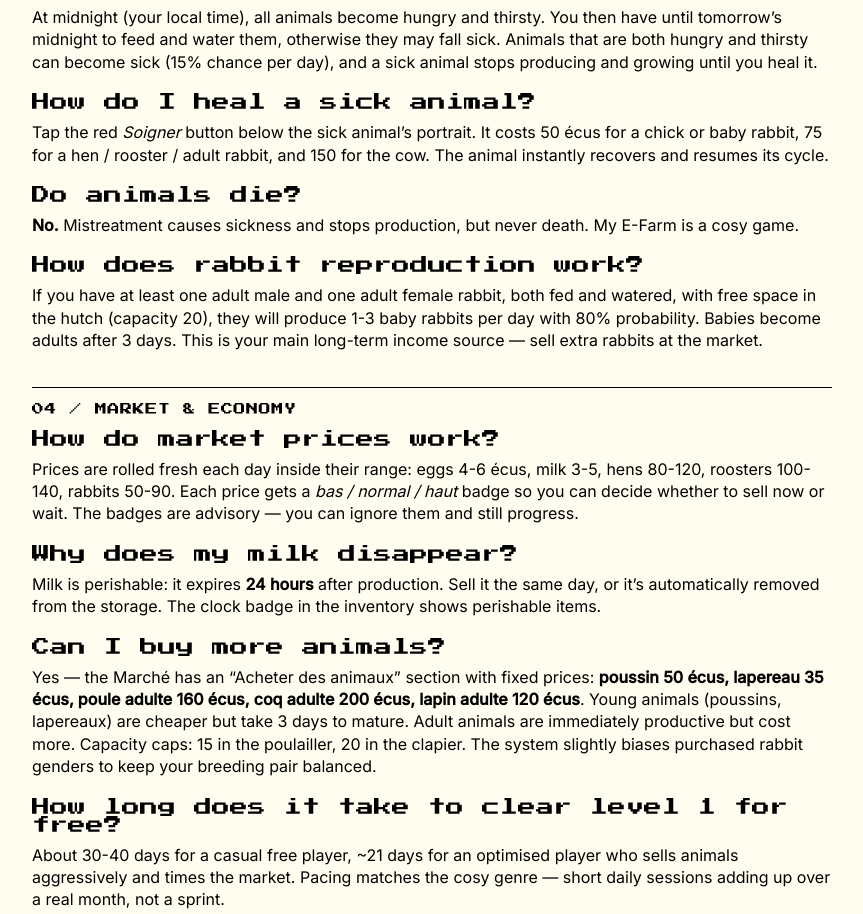
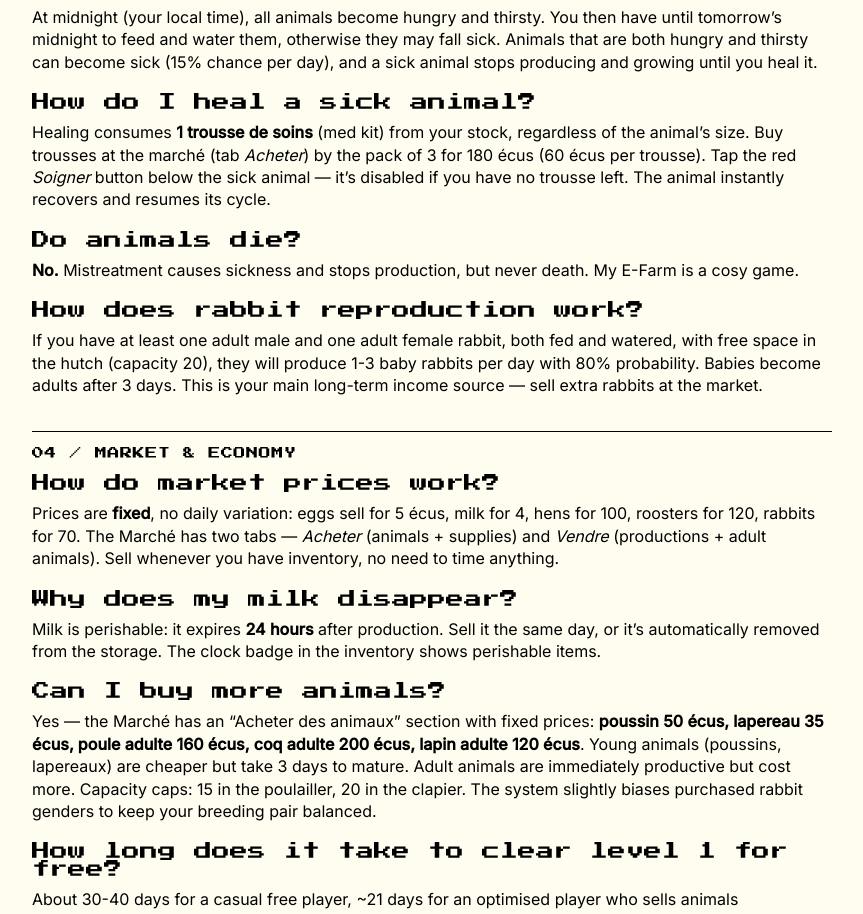
Before and after one commit to McSon2/Portfolio, a Next.js app: page /myefarm/support in a window 1280 px wide. Shown: the part 1060-1974 px from the top of the page, without its empty margins (208-1071 px from the left). Built offline with nearby package versions, Linux system fonts and the light colour scheme.

Commit message:
Revise MyEFarm market and support page content to reflect fixed pricing model and updated healing mechanics for animals, enhancing clarity and user experience.

```diff
--- a/app/myefarm/page.tsx
+++ b/app/myefarm/page.tsx
@@ -78,13 +78,15 @@
           </p>
 
           <h3 className="font-display text-[18px] mt-[20px] mb-[10px]">
-            A daily decision, not a calculation
+            A simple market, no spreadsheet required
           </h3>
           <p>
-            Market prices wiggle every day — eggs at 4-6 écus, milk at 3-5,
-            adult animals at 50-140. A small badge tells you{" "}
-            <em>bas / normal / haut</em>. You can ignore it and still
-            progress, or time your sales for an extra coin or two.
+            Fixed prices — eggs at 5 écus, milk at 4, hens at 100, roosters
+            at 120, rabbits at 70. Two tabs: <em>Acheter</em> for buying
+            young or adult animals and supplies, <em>Vendre</em> for
+            offloading your production and excess animals. No daily
+            wiggle, no waiting for &ldquo;the right moment&rdquo; — just
+            tap and sell.
           </p>
 
           <h3 className="font-display text-[18px] mt-[20px] mb-[10px]">
--- a/app/myefarm/support/page.tsx
+++ b/app/myefarm/support/page.tsx
@@ -112,10 +112,13 @@
             How do I heal a sick animal?
           </h3>
           <p>
-            Tap the red <em>Soigner</em> button below the sick animal&rsquo;s
-            portrait. It costs 50 écus for a chick or baby rabbit, 75 for a
-            hen / rooster / adult rabbit, and 150 for the cow. The animal
-            instantly recovers and resumes its cycle.
+            Healing consumes <strong>1 trousse de soins</strong> (med kit)
+            from your stock, regardless of the animal&rsquo;s size. Buy
+            trousses at the marché (tab <em>Acheter</em>) by the pack of 3
+            for 180 écus (60 écus per trousse). Tap the red{" "}
+            <em>Soigner</em> button below the sick animal — it&rsquo;s
+            disabled if you have no trousse left. The animal instantly
+            recovers and resumes its cycle.
           </p>
 
           <h3 className="font-display text-[18px] mt-[20px] mb-[10px]">
@@ -144,11 +147,12 @@
             How do market prices work?
           </h3>
           <p>
-            Prices are rolled fresh each day inside their range: eggs 4-6
-            écus, milk 3-5, hens 80-120, roosters 100-140, rabbits 50-90.
-            Each price gets a <em>bas / normal / haut</em> badge so you can
-            decide whether to sell now or wait. The badges are advisory —
-            you can ignore them and still progress.
+            Prices are <strong>fixed</strong>, no daily variation: eggs
+            sell for 5 écus, milk for 4, hens for 100, roosters for 120,
+            rabbits for 70. The Marché has two tabs — <em>Acheter</em>{" "}
+            (animals + supplies) and <em>Vendre</em> (productions + adult
+            animals). Sell whenever you have inventory, no need to time
+            anything.
           </p>
 
           <h3 className="font-display text-[18px] mt-[20px] mb-[10px]">
```
